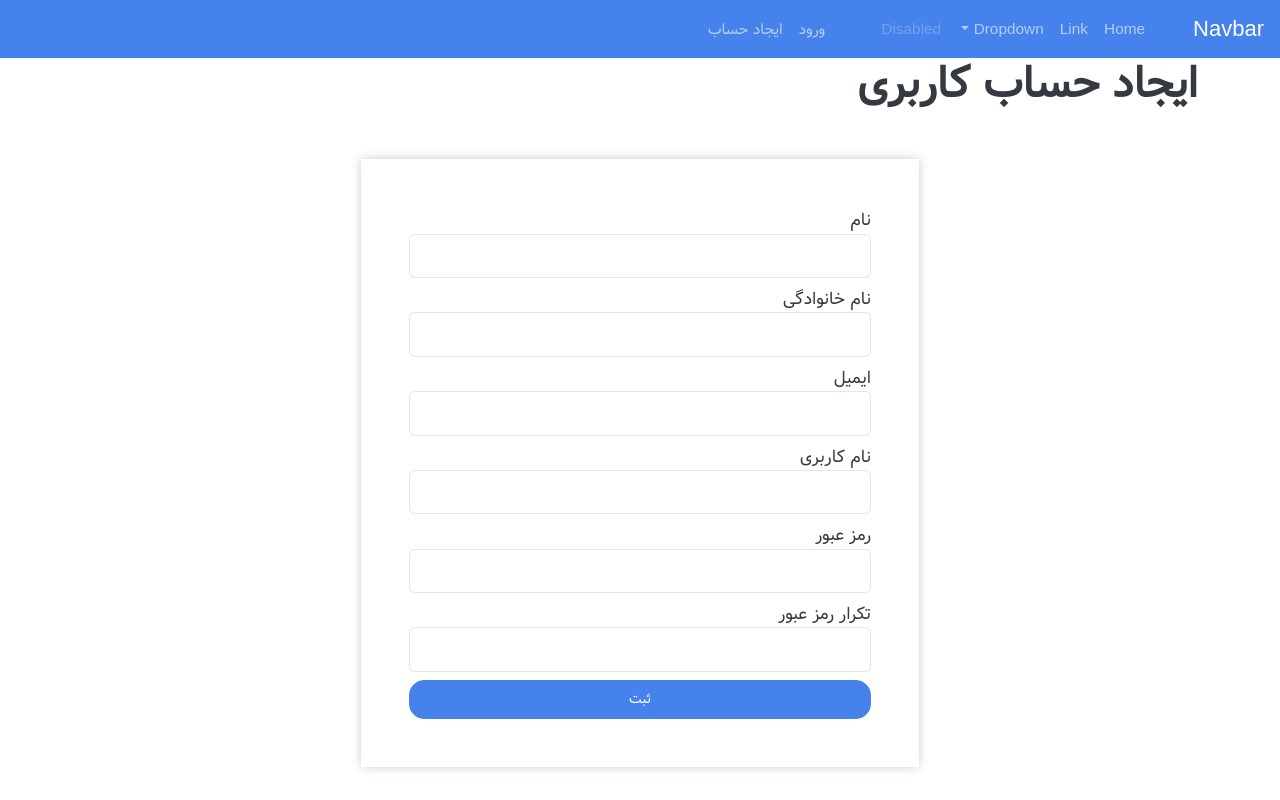
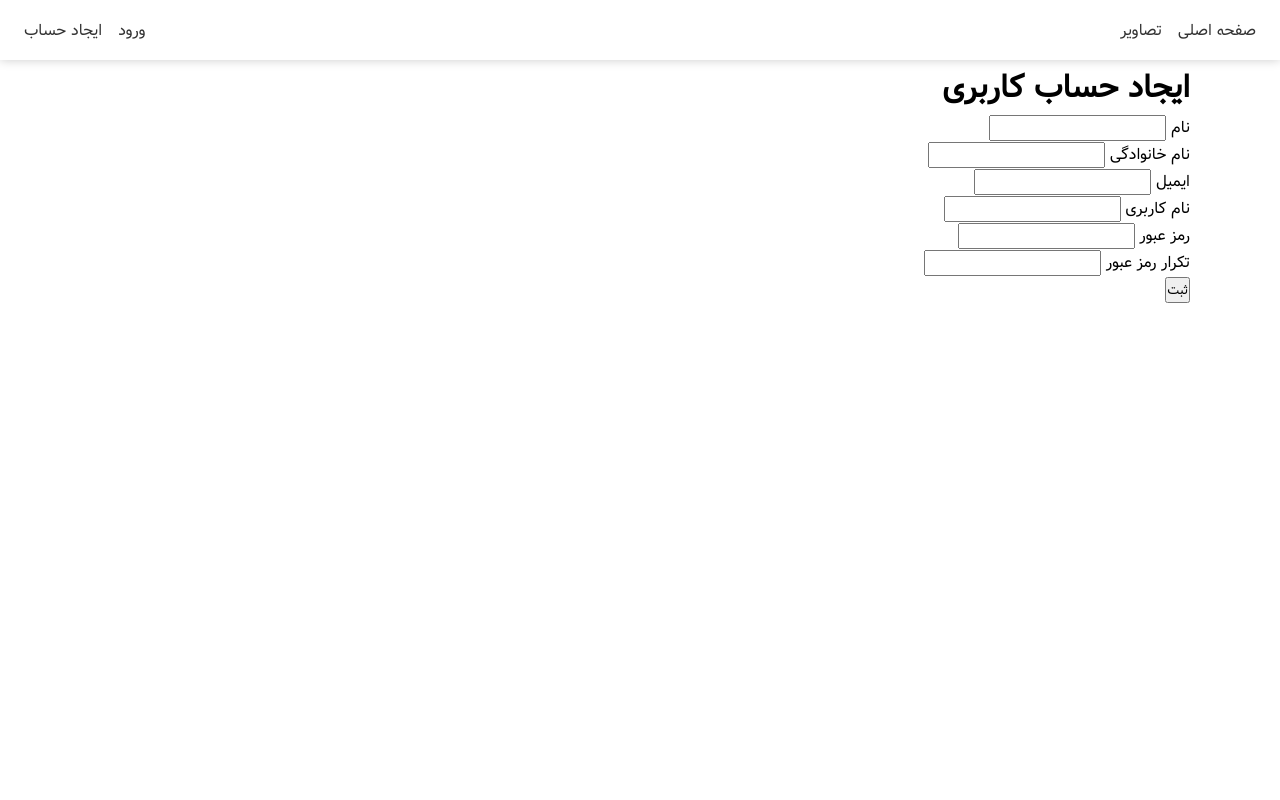
Before and after one commit to W1ckedD/COVID_CT_scan_classification_interface_django, a Django app: page /accounts/register/ in a window 1280 px wide. Run offline with Django 4.2, Linux system fonts and the light colour scheme; some libraries are stand-ins or nearby versions.

Commit message:
changed styles

```diff
--- /dev/null
+++ b/core/static/css/navbar.css
@@ -0,0 +1,58 @@
+.navbar-toggler {
+  display: none;
+}
+
+.navbar {
+  height: 60px;
+  width: 100%;
+  background-color: white;
+  box-shadow: 0 0 10px #ccc;
+  position: fixed;
+  display: flex;
+  align-items: center;
+  justify-content: space-between;
+  padding: 0 1rem;
+}
+
+.navbar-nav {
+  display: flex;
+  align-items: center;
+  height: 100%;
+  list-style: none;
+}
+
+.nav-item {
+  margin: 0.5rem;
+  position: relative;
+}
+
+.nav-link::before {
+  content: '';
+  width: 0;
+  height: 4px;
+  left: 50%;
+  background-color: var(--primary-color);
+  position: absolute;
+  bottom: -4px;
+  transition: width ease-in-out 300ms;
+}
+
+.nav-link::after {
+  content: '';
+  width: 0;
+  height: 4px;
+  right: 50%;
+  background-color: var(--primary-color);
+  position: absolute;
+  bottom: -4px;
+  transition: width ease-in-out 200ms;
+}
+
+.nav-link:hover::before, .nav-link:hover::after {
+  width: 50%;
+}
+
+.nav-link {
+  text-decoration: none;
+  color: #333;
+}
--- a/core/static/css/style.css
+++ b/core/static/css/style.css
@@ -1,12 +1,25 @@
 @font-face {
   font-family: 'Dirooz';
   src: url('../fonts/Dirooz-FD-WOL.ttf');
+}
+
+:root {
+  --primary-color: rgba(66, 135, 245, 1);
+}
+
+* {
+  box-sizing: border-box;
+  margin: 0;
+  padding: 0;
 }
 
 html, body, h1, h2, h3, h4, h5, h6, p, input, textarea, button, a {
   font-family: 'Dirooz', sans-serif !important;
 }
 
-#form {
-  box-shadow: 0 0 10px #ccc !important;
+.container {
+  max-width: 1100px;
+  width: 100%;
+  margin: auto;
+  padding-top: 60px;
 }
--- a/core/templates/base.html
+++ b/core/templates/base.html
@@ -5,12 +5,13 @@
     <meta charset="UTF-8" />
     <meta http-equiv="X-UA-Compatible" content="IE=edge" />
     <meta name="viewport" content="width=device-width, initial-scale=1.0" />
-    <link
+    <!-- <link
       rel="stylesheet"
       href="https://bootswatch.com/5/litera/bootstrap.min.css"
-    />
+    />-->
     <link rel="stylesheet" href="{% static 'css/style.css' %}" />
-    <script
+    <link rel="stylesheet" href="{% static 'css/navbar.css' %}" />
+    <!--<script
       src="https://code.jquery.com/jquery-3.2.1.slim.min.js"
       integrity="sha384-KJ3o2DKtIkvYIK3UENzmM7KCkRr/rE9/Qpg6aAZGJwFDMVNA/GpGFF93hXpG5KkN"
       crossorigin="anonymous"
@@ -27,7 +28,7 @@
       integrity="sha384-JZR6Spejh4U02d8jOt6vLEHfe/JQGiRRSQQxSfFWpi1MquVdAyjUar5+76PVCmYl"
       crossorigin="anonymous"
       defer
-    ></script>
+    ></script> -->
     {% block css %} {% endblock %} {% block javascript %} {% endblock %}
     <title>{% block title %} {% endblock %}</title>
   </head>
--- a/core/templates/partials/_navbar.html
+++ b/core/templates/partials/_navbar.html
@@ -1,5 +1,4 @@
-<nav class="navbar navbar-expand-lg navbar-dark bg-primary">
-  <a class="navbar-brand" href="#">Navbar</a>
+<nav class="navbar">
   <button
     class="navbar-toggler"
     type="button"
@@ -12,40 +11,17 @@
     <span class="navbar-toggler-icon"></span>
   </button>
 
-  <div class="collapse navbar-collapse" id="navbarSupportedContent">
-    <ul class="navbar-nav mr-auto">
+    <ul class="navbar-nav">
       <li class="nav-item active">
         <a class="nav-link" href="#"
-          >Home</a
+          >صفحه اصلی</a
         >
       </li>
       <li class="nav-item">
-        <a class="nav-link" href="#">Link</a>
-      </li>
-      <li class="nav-item dropdown">
-        <a
-          class="nav-link dropdown-toggle"
-          href="#"
-          id="navbarDropdown"
-          role="button"
-          data-toggle="dropdown"
-          aria-haspopup="true"
-          aria-expanded="false"
-        >
-          Dropdown
-        </a>
-        <div class="dropdown-menu" aria-labelledby="navbarDropdown">
-          <a class="dropdown-item" href="#">Action</a>
-          <a class="dropdown-item" href="#">Another action</a>
-          <div class="dropdown-divider"></div>
-          <a class="dropdown-item" href="#">Something else here</a>
-        </div>
-      </li>
-      <li class="nav-item">
-        <a class="nav-link disabled" href="#">Disabled</a>
+        <a class="nav-link" href="#">تصاویر</a>
       </li>
     </ul>
-    <ul class="navbar-nav ml-auto">
+    <ul class="navbar-nav">
       <li class="nav-item">
         <a href="#" class="nav-link">ورود</a>
       </li>
@@ -53,5 +29,4 @@
         <a href="#" class="nav-link">ایجاد حساب</a>
       </li>
     </ul>
-  </div>
 </nav>
```
